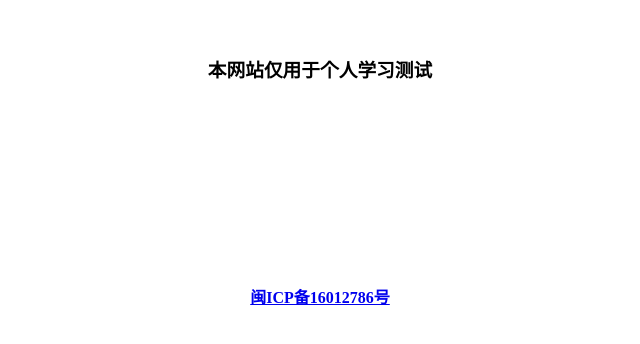
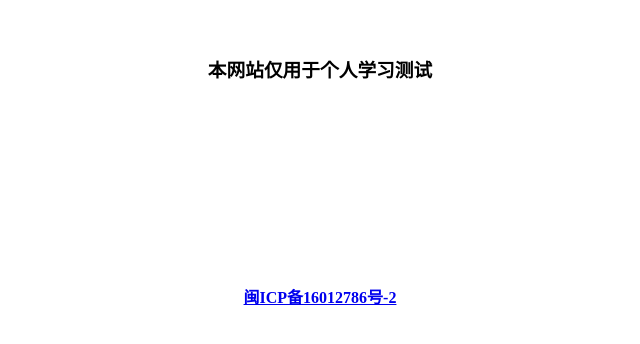
Before and after one commit to hhorant/hhorant.github.io, a plain HTML site: page index.html in a window 1280 px wide. Shown: the part 172-516 px from the top of the page, 320-960 px from the left. Drawn offline with Linux system fonts and the light colour scheme.

Commit message:
2022-06-26 修改备案号-2分支

```diff
--- a/index.html
+++ b/index.html
@@ -26,7 +26,7 @@
             <br>
             <br>
             <br>
-            <h4><a href="https://beian.miit.gov.cn">闽ICP备16012786号</a></h4>
+            <h4><a href="https://beian.miit.gov.cn">闽ICP备16012786号-2</a></h4>
         </div>
     </body>
 </html>
```
